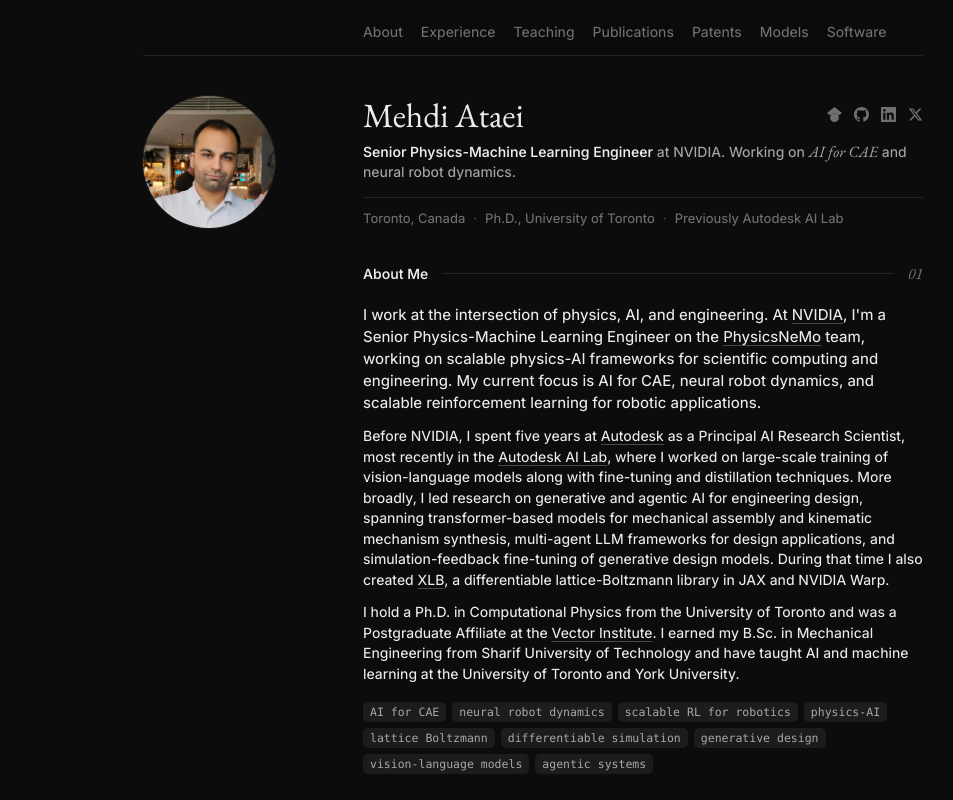
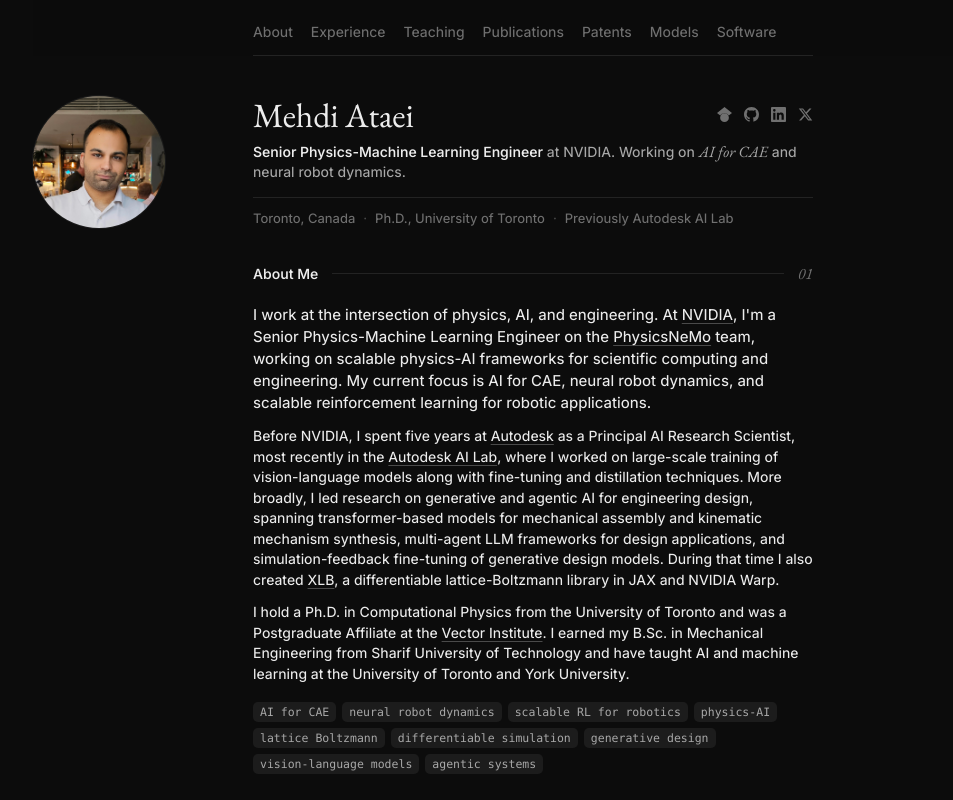
Before and after one commit to mehdiataei/mehdiataei.github.io, a plain HTML site: page index.html in a window 1280 px wide. Shown: the top 800 px of the page, without its empty margins (107-1060 px from the left). Drawn offline with nearby package versions, Linux system fonts and the light colour scheme.

Commit message:
Center the reading column on wide screens

```diff
--- a/index.html
+++ b/index.html
@@ -50,8 +50,9 @@
         em.s, .serif-i { font-family: var(--serif); font-style: italic; font-size: 1.12em; letter-spacing: .005em; }
 
         /* Page frame: a reading column with a left rail for figures and logos */
-        .page { width: calc(var(--rail) + var(--gap) + var(--column) + 40px); max-width: 100%; margin: 0 auto; padding: 0 20px 96px; }
-        .row { display: grid; grid-template-columns: var(--rail) minmax(0, var(--column)); column-gap: var(--gap); }
+        .page { width: calc(2 * var(--rail) + 2 * var(--gap) + var(--column) + 40px); max-width: 100%; margin: 0 auto; padding: 0 20px 96px; }
+        /* The reading column is centred; the left rail holds figures and logos, a matching empty rail on the right balances it */
+        .row { display: grid; grid-template-columns: var(--rail) minmax(0, var(--column)) var(--rail); column-gap: var(--gap); }
         .main { grid-column: 2; }
 
         /* ===== Nav ===== */
@@ -59,7 +60,8 @@
             position: sticky; top: 0; z-index: 20; background: color-mix(in srgb, var(--ground) 92%, transparent);
             backdrop-filter: blur(8px); -webkit-backdrop-filter: blur(8px);
         }
-        .topnav .row { padding: 22px 0 12px; border-bottom: 1px solid var(--rule); }
+        .topnav .row { padding: 22px 0 0; }
+        .topnav .main { padding-bottom: 12px; border-bottom: 1px solid var(--rule); }
         .nav { display: flex; flex-wrap: wrap; gap: 4px 18px; margin: 0; padding: 0; list-style: none; }
         .nav a { color: var(--muted); text-decoration: none; transition: color .3s ease; }
         .nav a:hover, .nav a.active { color: var(--ink); }
@@ -177,6 +179,10 @@
         .lightbox figcaption { margin-top: 10px; color: #525252; font-size: 13px; text-align: center; }
         .lightbox .close { position: absolute; top: -12px; right: -12px; width: 28px; height: 28px; border-radius: 50%; border: 0; background: #ededed; color: #171717; font-size: 15px; cursor: pointer; }
 
+        @media (max-width: 1080px) {
+            .page { width: calc(var(--rail) + var(--gap) + var(--column) + 40px); }
+            .row { grid-template-columns: var(--rail) minmax(0, var(--column)); }
+        }
         @media (max-width: 820px) {
             .row { grid-template-columns: 1fr; }
             .main { grid-column: 1; }
```
